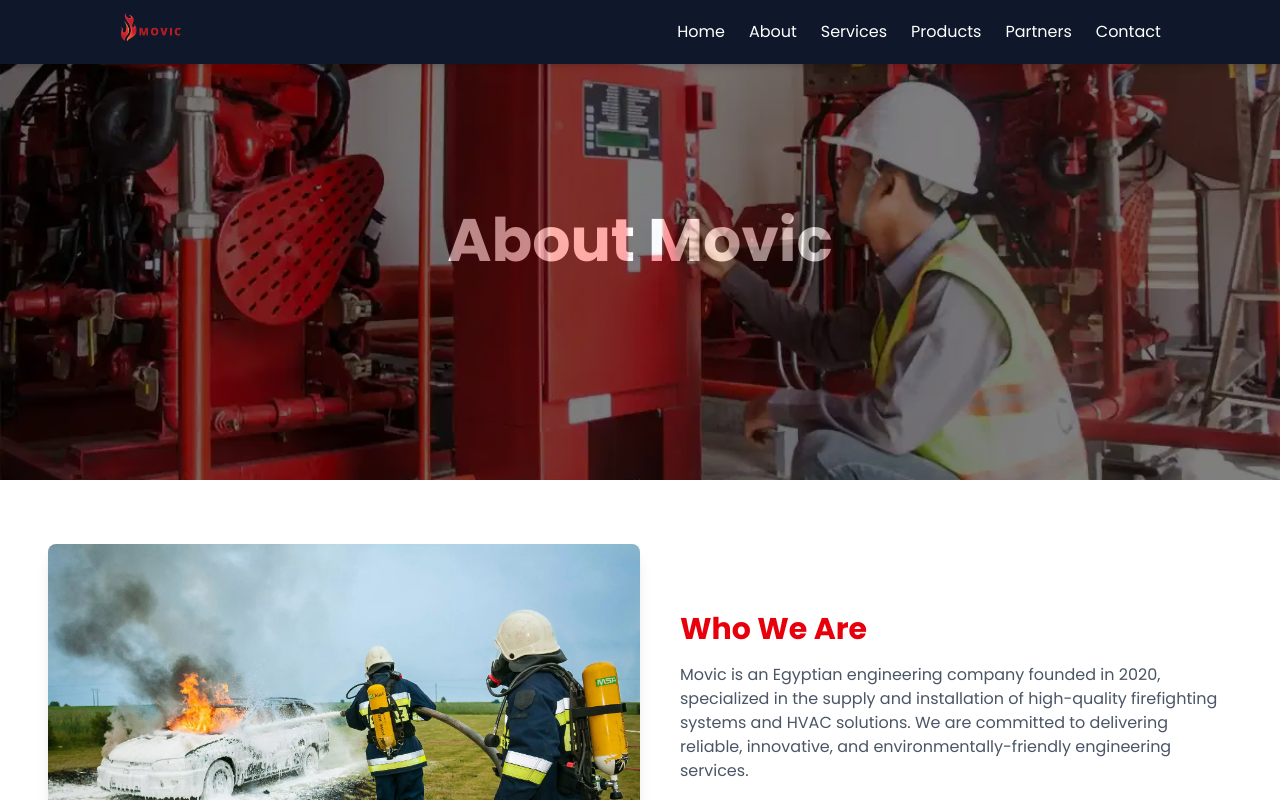
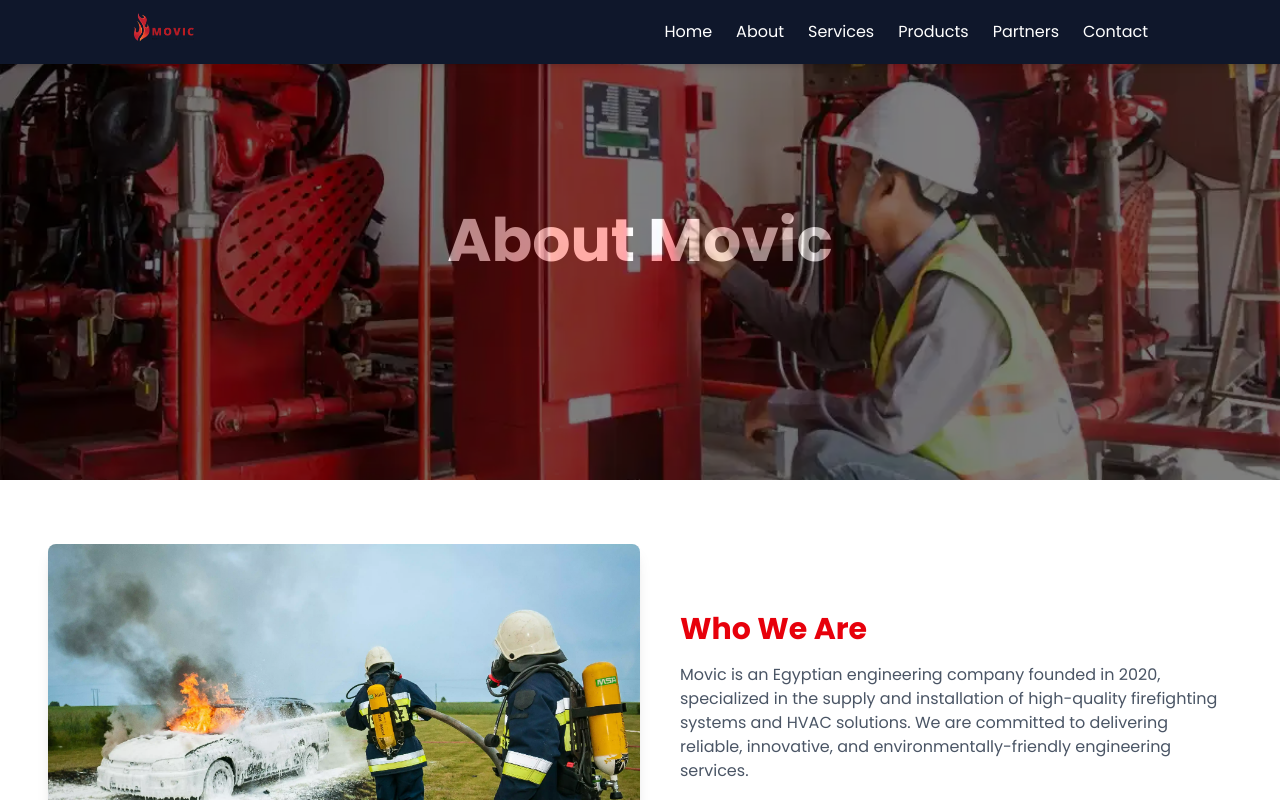
Before and after one commit to kottp6/movicApp, a React (Vite) app: page /#/about in a window 1280 px wide. Shown: the top 800 px of the page. Built offline with nearby package versions, Linux system fonts and the light colour scheme.

Commit message:
edit navbar5

```diff
--- a/src/components/Navbar.jsx
+++ b/src/components/Navbar.jsx
@@ -18,7 +18,7 @@ export default function Navbar() {
 
   return (
     <nav className="bg-slate-900 shadow-md fixed top-0 left-0 w-full z-50">
-      <div className="w-[82%] mx-auto flex justify-between items-center h-16 md:max-w-7xl md:px-6 lg:px-1">
+      <div className="w-[80%] mx-auto flex justify-between items-center h-16 md:max-w-7xl md:px-6 lg:px-1">
         {/* Logo */}
         <div className="flex items-center space-x-2">
           <img src={logo} alt="MovicLogo" className="h-16 w-auto m-0" />
```
